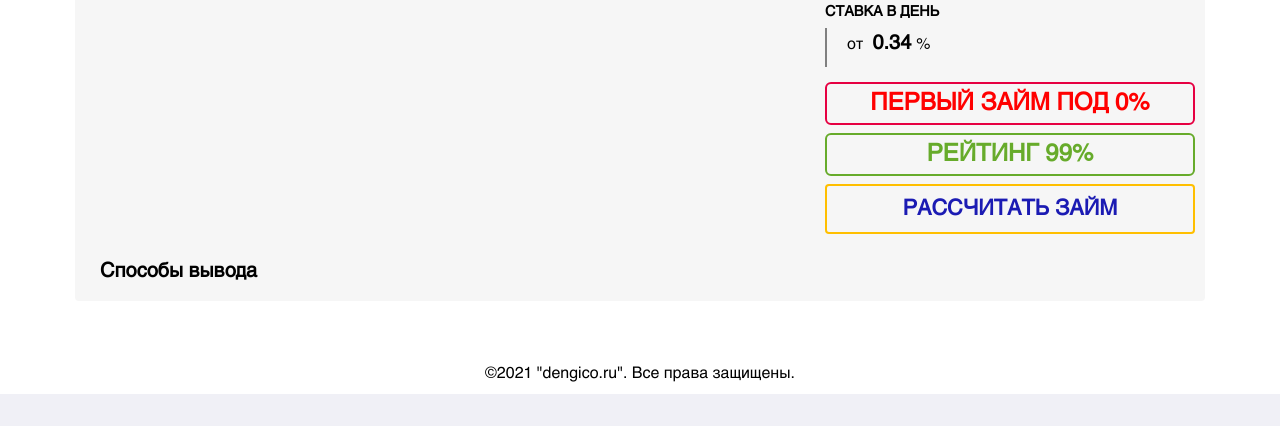
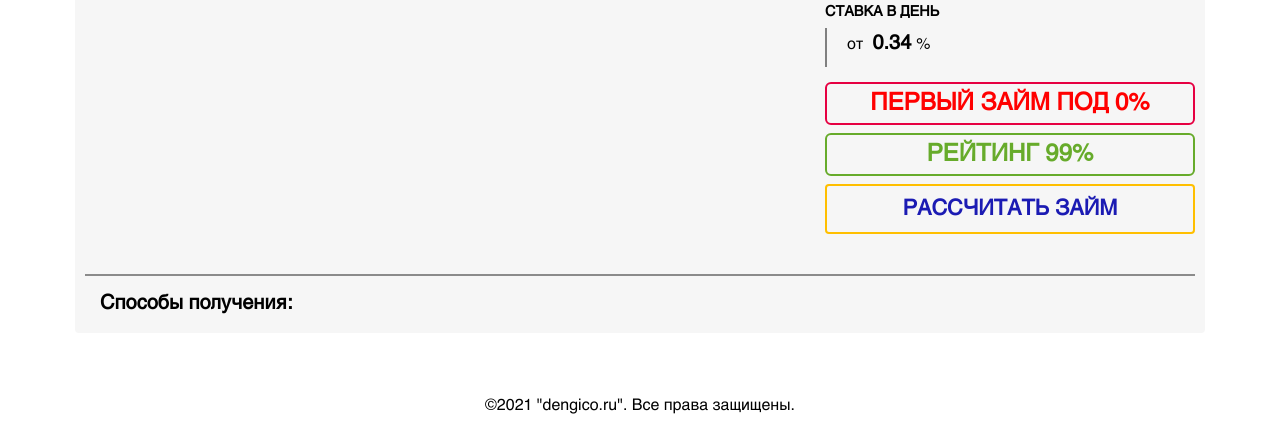
Before and after one commit to azbest1017/dengico, a Django app: a page that uses posts/templates/post_details.html in a window 1280 px wide. Shown: the part 629-1055 px from the top of the page. Before the commit the page ends 1023 px from the top, so only its background shows below. Run offline with Django 3.2, Linux system fonts and the light colour scheme; data comes from the database, SQL or seed files in the repository; both versions use the stored data as it was after the commit.

Commit message:
Done Method withow

```diff
--- a/posts/templates/post_details.html
+++ b/posts/templates/post_details.html
@@ -45,11 +45,11 @@
     </div>
   </div>
   <div class="col-md-12 withdraw">
-      <h5><strong>Способы вывода</strong></h5>
+      <h5><strong>Способы получения:</strong></h5>
       <div class="row">
         {% for withdraw in post.withdraw.all %}
           <div class="col-md-2">
-            <img style="border-radius:0.25em; margin-bottom: 30px;" src="/{{ withdraw.logo }}" width="100%"/>
+            <img style="border-radius:0.25em; margin-bottom: 30px;" src="/{{ withdraw.logo }}" width="100%" alt="{{ withdraw.name }}"/>
           </div>
          {% endfor %}
       </div>
--- a/static/css/style.css
+++ b/static/css/style.css
@@ -241,7 +241,9 @@
 }
 
 .withdraw{
-
+  margin-top: 15px;
+  border-top: 2px solid #8b8b8b;
+  padding-top: 15px;
 }
 
 /* -----Двигающиеся слова----*/
```
Also changed, not shown: db.sqlite3, static/images/withdraw/Contact.jpg (added), static/images/withdraw/Master_Card.jpg (added), static/images/withdraw/Visa.jpg (added), static/images/withdraw/Visa_wBN7WgF.jpg (added), static/images/withdraw/Золотая_Корона.jpg (added), static/images/withdraw/Киви_Кошелёк.jpg (added), static/images/withdraw/Киви_Кошелёк_izDoFcg.jpg (added), static/images/withdraw/Мир.jpg (added), static/images/withdraw/Яндекс_Деньги.jpg (added), static/images/withdraw/Яндекс_Деньги_62KgFqy.jpg (added).
